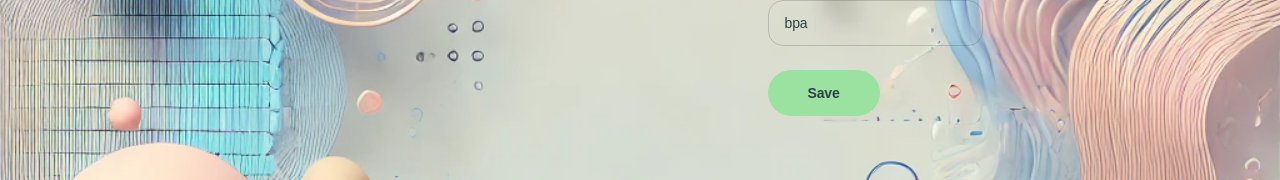
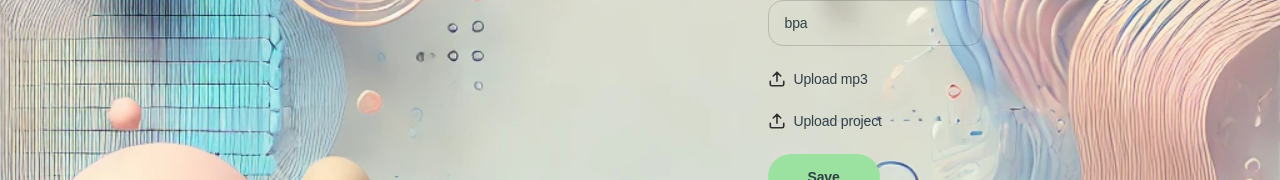
Before and after one commit to wordisstuff/remakes, a React (Vite) app: page /addsong in a window 1280 px wide. Shown: the part 334-514 px from the top of the page. Built offline with nearby package versions, Linux system fonts and the light colour scheme.

Commit message:
add song rar mp3

```diff
--- a/src/components/AddSong/AddSong.jsx
+++ b/src/components/AddSong/AddSong.jsx
@@ -11,28 +11,75 @@ import { addSong } from '../../redux/song/operation.js';
 const AddSong = () => {
     const { t } = useTranslation();
 
-    const [songPic, setSongPic] = useState('123');
+    const [songPic, setSongPic] = useState('');
+    const [songMp3, setSongMp3] = useState('');
+    const [songProject, setSongProject] = useState('');
     const [songName, setSongName] = useState('songName');
     const [author, setAuthor] = useState('author');
     const [price, setPrice] = useState('price');
     const [bpm, setBpm] = useState('bpa');
     const songData = null;
 
-    const hiddenInputUpload = useRef(null);
+    const hiddenInputPic = useRef(null);
+    const hiddenInputProject = useRef(null);
+    const hiddenInputMp3 = useRef(null);
     const dispath = useDispatch();
 
-    const handleClick = e => {
+    const handleClickPic = e => {
         e.preventDefault();
-        if (hiddenInputUpload.current) {
-            hiddenInputUpload.current.click();
+        if (hiddenInputPic.current instanceof HTMLInputElement) {
+            hiddenInputPic.current.click();
         }
     };
-    const handleChange = e => {
+    const handleClickMp3 = e => {
+        e.preventDefault();
+        if (hiddenInputMp3.current instanceof HTMLInputElement) {
+            hiddenInputMp3.current.click();
+        }
+    };
+    const handleClickProject = e => {
+        e.preventDefault();
+        if (hiddenInputProject.current instanceof HTMLInputElement) {
+            hiddenInputProject.current.click();
+        }
+    };
+    const handleChangPic = e => {
         if (e.target.files) {
             const fileUploaded = e.target.files[0];
             setSongPic(fileUploaded);
         }
     };
+    const handleChangeMp3 = e => {
+        if (e.target.files) {
+            const fileUploaded = e.target.files[0];
+            setSongMp3(fileUploaded);
+        }
+    };
+    const handleChangProject = e => {
+        if (e.target.files) {
+            const fileUploaded = e.target.files[0];
+            setSongProject(fileUploaded);
+        }
+    };
+    // const handleChange = e => {
+    //     if (e.target.files) {
+    //         const fileUploaded = e.target.files[0];
+    //         const fileExtension = fileUploaded.name
+    //             .split('.')
+    //             .pop()
+    //             .toLowerCase();
+
+    //         if (fileExtension === 'mp3') {
+    //             setSongMp3(fileUploaded);
+    //         } else if (fileExtension === 'rar') {
+    //             setSongProject(fileUploaded);
+    //         } else if (['jpg', 'jpeg', 'png', 'webp'].includes(fileExtension)) {
+    //             setSongPic(fileUploaded);
+    //         } else {
+    //             console.warn('Непідтримуваний формат файлу:', fileExtension);
+    //         }
+    //     }
+    // };
 
     const handleSubmit = async e => {
         e.preventDefault();
@@ -43,6 +90,8 @@ const AddSong = () => {
             songPic,
             price,
             bpm,
+            songMp3,
+            songProject,
         };
         try {
             const validatedData = await songSchema.validate(validationData, {
@@ -54,6 +103,8 @@ const AddSong = () => {
             formData.append('songPic', validatedData.songPic);
             formData.append('price', validatedData.price);
             formData.append('bpm', validatedData.bpm);
+            formData.append('songMp3', validatedData.songMp3);
+            formData.append('songProject', validatedData.songProject);
 
             console.log(formData);
 
@@ -95,7 +146,7 @@ const AddSong = () => {
                         </div>
                         <div
                             className={CSS.uploadWrapper}
-                            onClick={handleClick}
+                            onClick={handleClickPic}
                         >
                             <svg className={CSS.iconUpload}>
                                 <use xlinkHref={`${icons}#upload`} />
@@ -108,8 +159,8 @@ const AddSong = () => {
                             type="file"
                             style={{ display: 'none' }}
                             accept=".jpg,.jpeg,.png,.webp"
-                            onChange={handleChange}
-                            ref={hiddenInputUpload}
+                            onChange={handleChangPic}
+                            ref={hiddenInputPic}
                         />
                     </div>
                 </div>
@@ -137,6 +188,46 @@ const AddSong = () => {
                             setFunc={setBpm}
                         />
                     </div>
+                    <div>
+                        <div
+                            className={CSS.uploadWrapper}
+                            onClick={handleClickMp3}
+                        >
+                            <svg className={CSS.iconUpload}>
+                                <use xlinkHref={`${icons}#upload`} />
+                            </svg>
+                            <p className={CSS.textRegular}>
+                                {t('modals.UserSettingsForm.uploadMp3')}
+                            </p>
+                        </div>
+                        <input
+                            type="file"
+                            style={{ display: 'none' }}
+                            accept=".mp3"
+                            onChange={handleChangeMp3}
+                            ref={hiddenInputMp3}
+                        />
+                    </div>
+                    <div>
+                        <div
+                            className={CSS.uploadWrapper}
+                            onClick={handleClickProject}
+                        >
+                            <svg className={CSS.iconUpload}>
+                                <use xlinkHref={`${icons}#upload`} />
+                            </svg>
+                            <p className={CSS.textRegular}>
+                                {t('modals.UserSettingsForm.uploadProject')}
+                            </p>
+                        </div>
+                        <input
+                            type="file"
+                            style={{ display: 'none' }}
+                            accept=".rar,.zip"
+                            onChange={handleChangProject}
+                            ref={hiddenInputProject}
+                        />
+                    </div>
                     <div className={CSS.buttonContainer}>
                         <button className={CSS.saveButton} type="submit">
                             {t('modals.UserSettingsForm.saveBtn')}
--- a/src/components/Song/Song.jsx
+++ b/src/components/Song/Song.jsx
@@ -25,23 +25,27 @@ const Song = () => {
             {/* <WaveformPlayer audioUrl={mp3Link[0].mp3Link} /> */}
             <ul className={CSS.homebox}>
                 {songs !== null &&
-                    songs.map(({ _id, title, author, price }) => {
+                    songs.map(
+                        ({ _id, songName, author, bpm, price, songPic }) => {
                             return (
                                 <li key={_id}>
                                     <div className={CSS.ava}>
-                                    <img src={123} alt="Avatar" />
+                                        <img src={songPic} alt="Avatar" />
                                     </div>
                                     <div
                                         className={CSS.home}
                                         onClick={() => console.log('123')}
                                     >
-                                    <p>{title}</p>
-                                    <p>{author}</p>
-                                    <p>{price}</p>
+                                        <p>
+                                            {songName} - {author}
+                                        </p>
+                                        <p>Bpm: {bpm}</p>
+                                        <p>price: {price}</p>
                                     </div>
                                 </li>
                             );
-                    })}
+                        },
+                    )}
             </ul>
         </section>
     );
--- a/src/components/Song/Song.module.css
+++ b/src/components/Song/Song.module.css
@@ -14,7 +14,8 @@
 .ava{
     cursor: pointer;
     background-color: var(--light-blue-hover);
-    height: 200px;
+    width: 200px;
+    /* height: px; */
     border-radius: 7px;
 }
 .home {
--- a/src/i18n/languages/us.json
+++ b/src/i18n/languages/us.json
@@ -166,6 +166,8 @@
         "UserSettingsForm": {
             "setting": "Setting",
             "uploadPhotoBtn": "Upload a photo",
+            "uploadMp3": "Upload mp3",
+            "uploadProject": "Upload project",
             "yourGenderLabel": "Your gender identity",
             "femaleGenderLabel": "Female",
             "femaleGenderMale": "Male",
```
Lines whose indentation alone changed are shown as unchanged.
